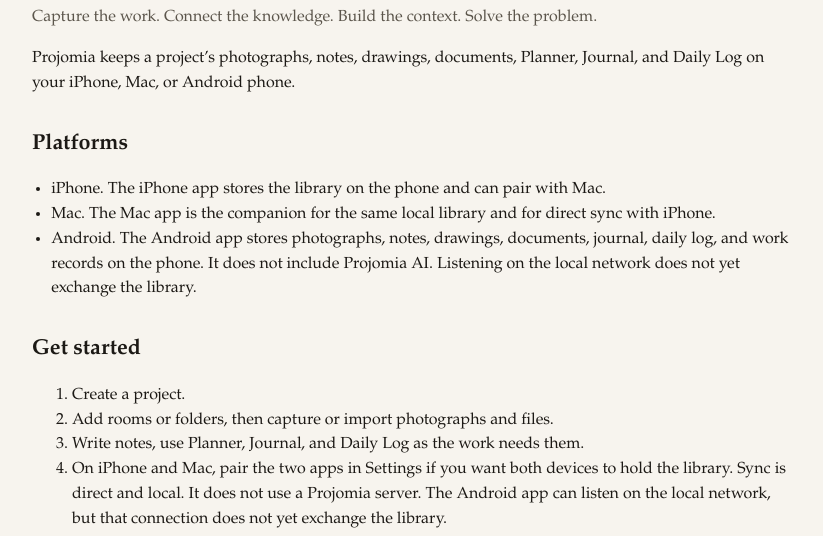
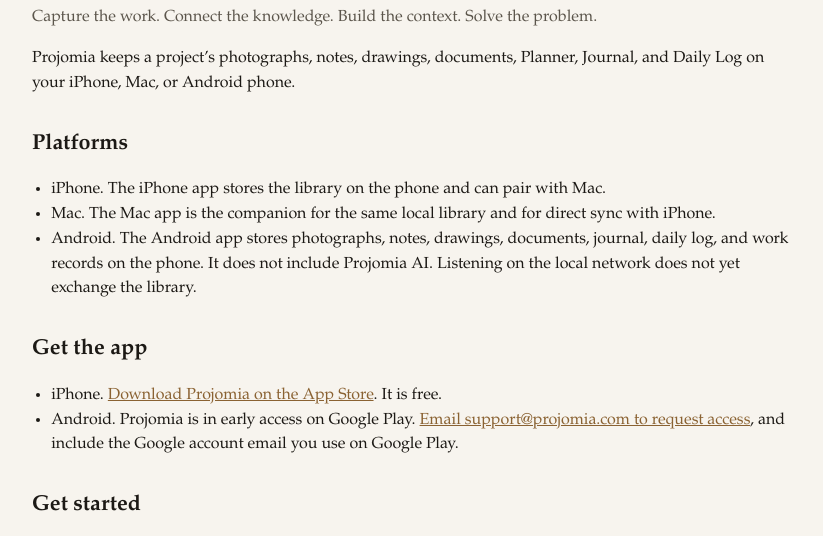
Before and after one commit to razeen38/projomia-website, a plain HTML site: page support/index.html in a window 1280 px wide. Shown: the part 233-769 px from the top of the page, without its empty margins (228-1051 px from the left). Drawn offline with Linux system fonts and the light colour scheme.

Commit message:
Add a Get the app section with the App Store link and Android early access.

```diff
--- a/support/index.html
+++ b/support/index.html
@@ -34,6 +34,12 @@
         <li>Android. The Android app stores photographs, notes, drawings, documents, journal, daily log, and work records on the phone. It does not include Projomia AI. Listening on the local network does not yet exchange the library.</li>
       </ul>
 
+      <h2 id="get-the-app">Get the app</h2>
+      <ul>
+        <li>iPhone. <a href="https://apps.apple.com/app/projomia/id6833906753" rel="noopener">Download Projomia on the App Store</a>. It is free.</li>
+        <li>Android. Projomia is in early access on Google Play. <a href="mailto:support@projomia.com?subject=Projomia%20Android%20early%20access">Email support@projomia.com to request access</a>, and include the Google account email you use on Google Play.</li>
+      </ul>
+
       <h2>Get started</h2>
       <ol>
         <li>Create a project.</li>
```
